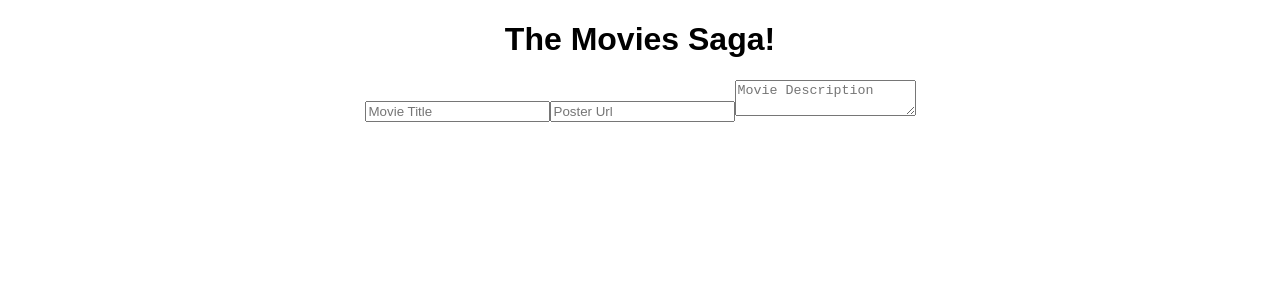
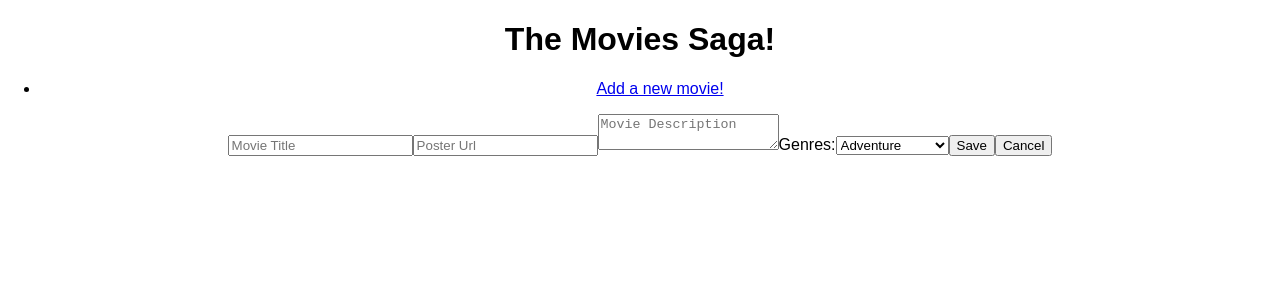
Before and after one commit to kelkuno/weekend-movie-sagas, a React (Create React App) app: page /#/add-movie in a window 1280 px wide. Shown: the top 300 px of the page. Built offline with nearby package versions, Linux system fonts and the light colour scheme.

Commit message:
add new movie component created and routed; nav bar created

```diff
--- a/src/components/AddMovie/AddMovie.jsx
+++ b/src/components/AddMovie/AddMovie.jsx
@@ -1,10 +1,14 @@
 import {useState} from 'react';
+import{useHistory} from 'react-router-dom';
 
 function AddMovie() {
 
     const [title, setTitle] = useState('');
     const [photo, setPhoto] = useState('');
     const [description, setDescription] = useState('');
+    const [genre, setGenre] = useState('');
+
+    const history = useHistory();
 
     const handleTitle = (event) => {
         setTitle(event.target.value);
@@ -20,6 +24,16 @@ function AddMovie() {
         setDescription(event.target.value);
         console.log(description);
     } // end of handleDescription
+
+    const handleGenre = (event) => {
+        setGenre(event.target.value);
+
+    }
+
+    const handleCancel = () =>{
+        console.log('cancel hit');
+        history.push('/');
+    }
 
 
     return (
@@ -38,7 +52,26 @@ function AddMovie() {
             placeholder="Movie Description"
             onChange={handleDescription}>
             </textarea>
-
+            <label>Genres:</label>
+            <select
+            onChange={handleGenre}
+            id="genre">
+                <option value="1">Adventure</option>
+                <option value="2">Animated</option>
+                <option value="3">Biographical</option>
+                <option value="4">Comedy</option>
+                <option value="5">Disaster</option>
+                <option value="6">Drama</option>
+                <option value="7">Epic</option>
+                <option value="8">Fantasy</option>
+                <option value="9">Musical</option>
+                <option value="10">Romantic</option>
+                <option value="11">Science Fiction</option>
+                <option value="12">Space-Opera</option>
+                <option value="13">Superhero</option>
+            </select>
+            <button type="submit">Save</button>
+            <button onClick={handleCancel}>Cancel</button>
         </>
     );
 
--- a/src/components/App/App.js
+++ b/src/components/App/App.js
@@ -1,4 +1,4 @@
-import {HashRouter as Router, Route} from 'react-router-dom';
+import {HashRouter as Router, Route, Link} from 'react-router-dom';
 import './App.css';
 import MovieList from '../MovieList/MovieList';
 import Details from '../Details/Details.jsx';
@@ -7,18 +7,25 @@ import AddMovie from '../AddMovie/AddMovie.jsx';
 
 function App() {
   return (
-    <div className="App">
-      <h1>The Movies Saga!</h1>
-      <Router>
+    <Router>
+      <div className="App">
+        <h1>The Movies Saga!</h1>
+        <nav>
+          <ul>
+            <li><Link to='/add-movie'>Add a new movie!</Link></li>
+          </ul>
+        </nav>
         <Route path="/" exact>
           <MovieList />
         </Route>
         <Route path="/details/:id">
           <Details />
         </Route>
+        <Route path="/add-movie">
           <AddMovie />
+        </Route>
+        </div>
       </Router>
-    </div>
   );
 }
 
```
